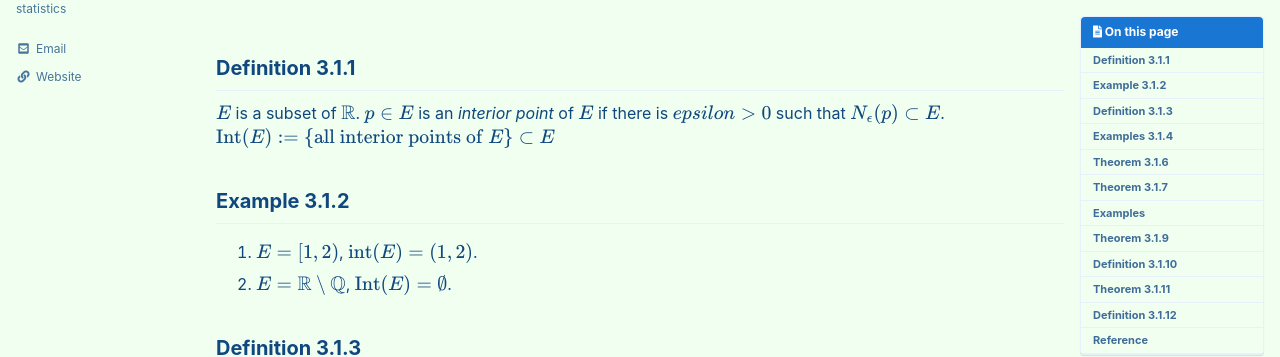
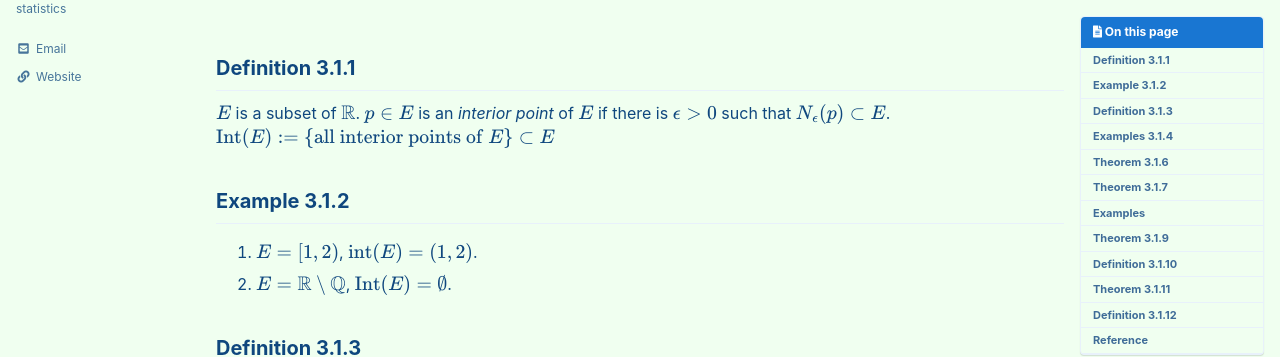
Before and after one commit to seanie12/blog, a Jekyll site: the page built from _posts/2021-01-10-open-closed.md, in a window 1280 px wide and 900 px high. Shown: the part 130-487 px from the top of the window. Built offline with Jekyll 4.4.1, drawn with Linux system fonts in a browser that asks for light colours; cached includes are drawn as plain includes; formulas are drawn with MathJax 3.

```diff
--- a/_posts/2021-01-10-open-closed.md
+++ b/_posts/2021-01-10-open-closed.md
@@ -19,7 +19,7 @@ comments : true
 ---
 
 ## Definition 3.1.1
-$E$ is a subset of $\mathbb{R}$. $p\in E$ is an *interior point* of $E$ if  there is $epsilon >0$ such that $N_{\epsilon} (p) \subset E$.
+$E$ is a subset of $\mathbb{R}$. $p\in E$ is an *interior point* of $E$ if  there is $\epsilon >0$ such that $N_{\epsilon} (p) \subset E$.
 $$\text{Int}(E) := \{\text{all interior points of } E\} \subset E$$
 
 ## Example 3.1.2
```
